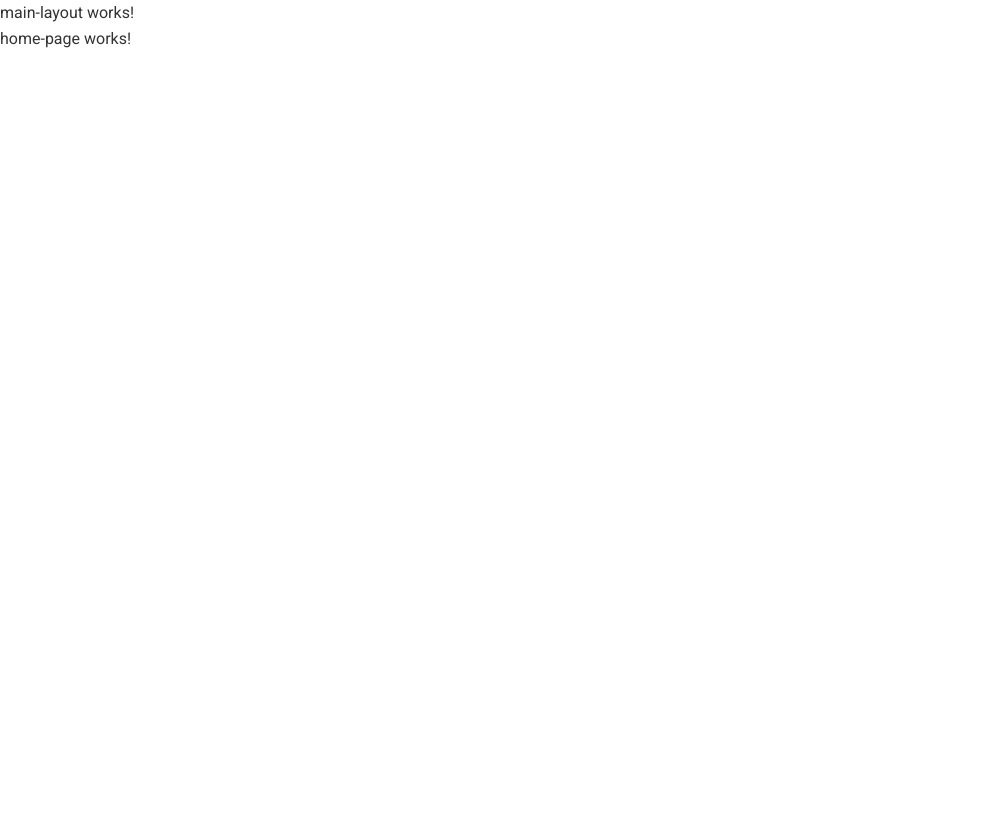
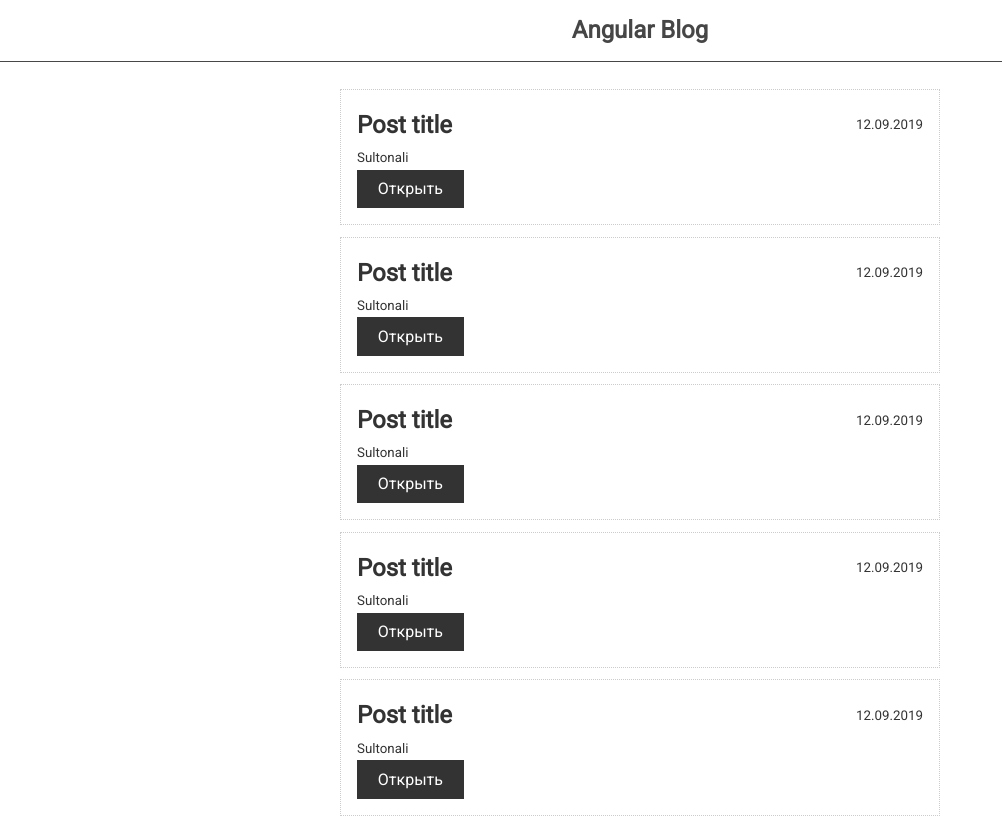
Before and after one commit to Sultonali-Ali/angular-blog, an Angular app: page / in a window 1280 px wide. Shown: the whole page, without its empty margins (0-1002 px from the left). Before the commit the page ends 800 px from the top, so only its background shows below. Built offline with nearby package versions, Linux system fonts and the light colour scheme.

Commit message:
Finished ch4: styled main-page

```diff
--- a/src/app/app.module.ts
+++ b/src/app/app.module.ts
@@ -6,13 +6,15 @@
 import { MainLayoutComponent } from './shared/components/main-layout/main-layout.component';
 import { HomePageComponent } from './home-page/home-page.component';
 import { PostPageComponent } from './post-page/post-page.component';
+import { PostComponent } from './shared/components/post/post.component';
 
 @NgModule({
   declarations: [
     AppComponent,
     MainLayoutComponent,
     HomePageComponent,
-    PostPageComponent
+    PostPageComponent,
+    PostComponent
   ],
   imports: [
     BrowserModule,
--- a/src/app/home-page/home-page.component.html
+++ b/src/app/home-page/home-page.component.html
@@ -1 +1,7 @@
-<p>home-page works!</p>
+<div class="posts">
+  <app-post></app-post>
+  <app-post></app-post>
+  <app-post></app-post>
+  <app-post></app-post>
+  <app-post></app-post>
+</div>
--- a/src/app/home-page/home-page.component.scss
+++ b/src/app/home-page/home-page.component.scss
@@ -0,0 +1,4 @@
+.posts {
+  max-width: 600px;
+  margin: 0 auto;
+}
--- a/src/app/shared/components/main-layout/main-layout.component.html
+++ b/src/app/shared/components/main-layout/main-layout.component.html
@@ -1,2 +1,6 @@
-<p>main-layout works!</p>
-<router-outlet></router-outlet>
+<nav class="navbar main">
+  <h1>Angular Blog</h1>
+</nav>
+<div class="container">
+  <router-outlet></router-outlet>
+</div>
--- /dev/null
+++ b/src/app/shared/components/post/post.component.html
@@ -0,0 +1,14 @@
+<div class="card">
+  <div class="card-header">
+    <h2>Post title</h2>
+
+    <small>12.09.2019</small>
+  </div>
+  <div>
+    <small>Sultonali</small>
+  </div>
+  <button
+    [routerLink]="['/post', 12]"
+    class="btn btn-dark"
+  >Открыть</button>
+</div>
--- /dev/null
+++ b/src/app/shared/components/post/post.component.ts
@@ -0,0 +1,15 @@
+import { Component, OnInit } from '@angular/core';
+
+@Component({
+  selector: 'app-post',
+  templateUrl: './post.component.html',
+  styleUrls: ['./post.component.scss']
+})
+export class PostComponent implements OnInit {
+
+  constructor() { }
+
+  ngOnInit() {
+  }
+
+}
```
Also changed, not shown: src/app/shared/components/post/post.component.scss (added).
